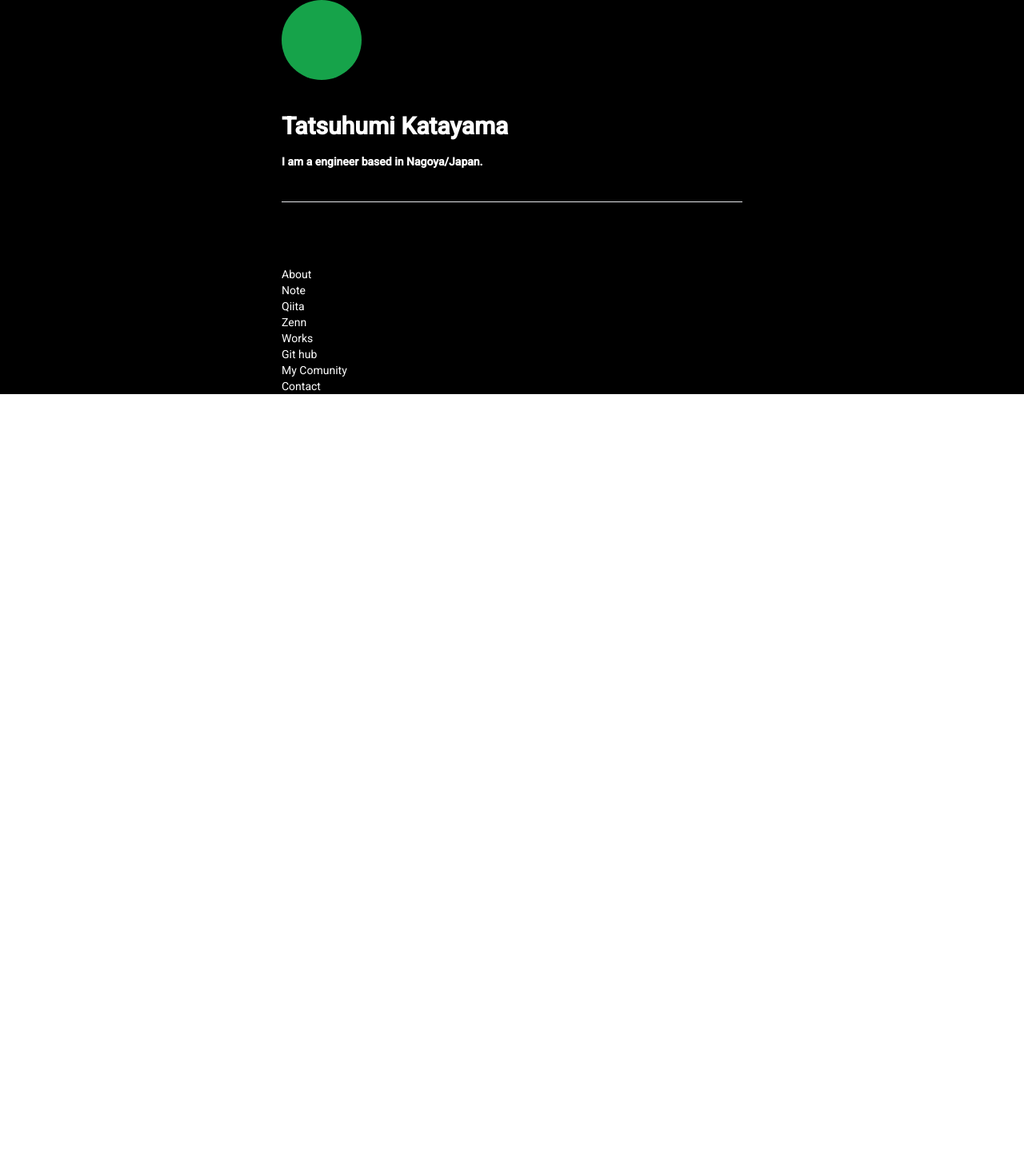
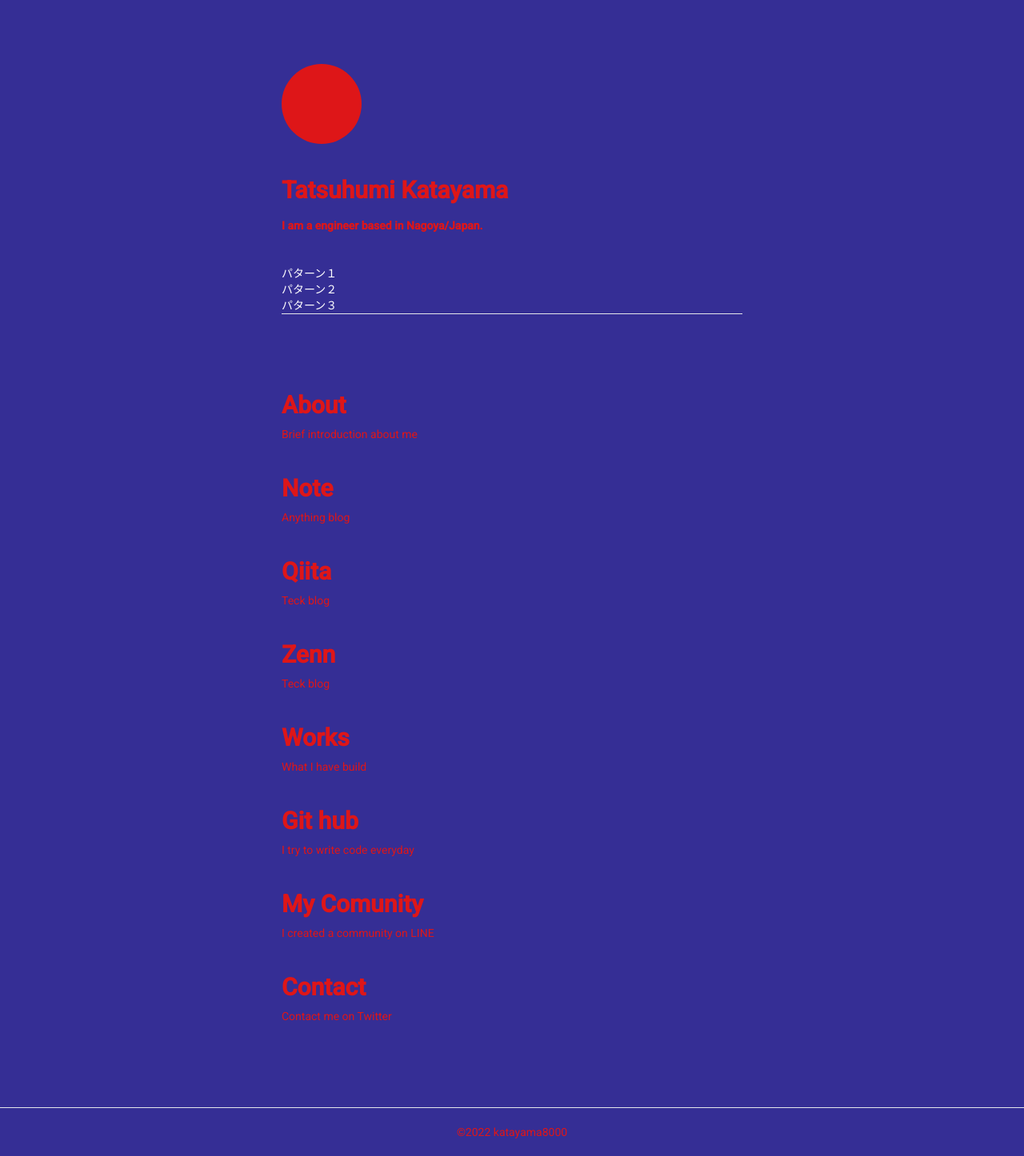
Before and after one commit to katayama8000/my-site-colorful, an Angular app: page / in a window 1280 px wide. Shown: the whole page at 80% size. Before the commit the page ends 800 px from the top, so only its background shows below. Built offline with nearby package versions, Linux system fonts and the light colour scheme.

Commit message:
🚧 クリックすると白くなる

```diff
--- a/src/app/app.component.html
+++ b/src/app/app.component.html
@@ -1,22 +1,28 @@
 <header></header>
-<main class="bg-black">
+<main class="{{ bgColor }} px-4 py-14 sm:p-20">
   <div class="max-w-xl m-auto text-white">
     <div class="pb-10">
-      <div class="h-[100px] w-[100px] rounded-full bg-green-600"></div>
-      <div class="pt-10 text-3xl font-bold text-white">Tatsuhumi Katayama</div>
-      <div class="pt-4 font-bold">I am a engineer based in Nagoya/Japan.</div>
+      <div class="h-[100px] w-[100px] rounded-full {{ circleColor }}"></div>
+      <div class="pt-10 text-3xl font-bold {{ color }}">Tatsuhumi Katayama</div>
+      <div class="pt-4 font-bold {{ color }}">
+        I am a engineer based in Nagoya/Japan.
+      </div>
     </div>
+    <div (click)="handleChangeColor('#004B27', '#3AC24E')">パターン１</div>
+    <div>パターン２</div>
+    <div>パターン３</div>
     <hr class="py-10" />
-    <ul>
-      <li>About</li>
-      <li>Note</li>
-      <li>Qiita</li>
-      <li>Zenn</li>
-      <li>Works</li>
-      <li>Git hub</li>
-      <li>My Comunity</li>
-      <li>Contact</li>
+    <ul *ngFor="let title of titles">
+      <app-title
+        [title]="title.title"
+        [description]="title.description"
+        [url]="title.url"
+        [color]="color"
+      ></app-title>
     </ul>
   </div>
 </main>
-<footer></footer>
+<footer class="{{ bgColor }}">
+  <hr />
+  <div class="p-5 text-center {{ color }}">&copy;2022 katayama8000</div>
+</footer>
--- a/src/app/app.component.ts
+++ b/src/app/app.component.ts
@@ -3,8 +3,59 @@ import { Component } from '@angular/core';
 @Component({
   selector: 'app-root',
   templateUrl: './app.component.html',
-  styleUrls: ['./app.component.css']
 })
 export class AppComponent {
-  title = 'material-angular';
+  color: string = `text-[#DE1618]`;
+  circleColor: string = `bg-[#DE1618]`;
+  bgColor: string = `bg-[#352E95]`;
+
+  constructor() {}
+
+  protected titles: {
+    title: string;
+    description: string;
+    url?: string;
+    color?: string;
+  }[] = [
+    { title: 'About', description: 'Brief introduction about me' },
+    {
+      title: 'Note',
+      description: 'Anything blog',
+      url: 'https://note.com/with_wife',
+    },
+    {
+      title: 'Qiita',
+      description: 'Teck blog',
+      url: 'https://qiita.com/t_109609akg',
+    },
+    {
+      title: 'Zenn',
+      description: 'Teck blog',
+      url: 'https://zenn.dev/tattu',
+    },
+    { title: 'Works', description: 'What I have build' },
+    {
+      title: 'Git hub',
+      description: 'I try to write code everyday',
+      url: 'https://github.com/katayama8000',
+    },
+    {
+      title: 'My Comunity',
+      description: 'I created a community on LINE',
+      url: 'https://line.me/ti/g2/qe5B4jkfc1Uf1IxhB1DsgSD6-ez5aSAlGEEpTg?utm_source=invitation&utm_medium=link_copy&utm_campaign=default',
+    },
+    {
+      title: 'Contact',
+      description: 'Contact me on Twitter',
+      url: 'https://twitter.com/IT_gorilla_',
+    },
+  ];
+
+  handleChangeColor(color: string, bgColor: string): void {
+    console.log(this.color, this.circleColor, this.bgColor);
+    this.color = `text-[${color}]`;
+    this.circleColor = `bg-[${color}]`;
+    this.bgColor = `bg-[${bgColor}]`;
+    console.log(this.color, this.circleColor, this.bgColor);
+  }
 }
--- a/src/app/app.module.ts
+++ b/src/app/app.module.ts
@@ -5,10 +5,11 @@ import { MaterialModule } from './material/material.module';
 import { AppRoutingModule } from './app-routing.module';
 import { AppComponent } from './app.component';
 import { BrowserAnimationsModule } from '@angular/platform-browser/animations';
+import { TitleComponent } from './title/title.component';
 
 
 @NgModule({
-  declarations: [AppComponent],
+  declarations: [AppComponent, TitleComponent],
   imports: [
     BrowserModule,
     AppRoutingModule,
--- /dev/null
+++ b/src/app/title/title.component.html
@@ -0,0 +1,11 @@
+<div>
+  <div class="py-4">
+    <span
+      class="cursor-pointer text-3xl font-bold {{ color }} hover:underline"
+      (click)="handleWindowOpen()"
+    >
+      {{ title }}
+    </span>
+    <div class="py-2 {{ color }}">{{ description }}</div>
+  </div>
+</div>
--- /dev/null
+++ b/src/app/title/title.component.ts
@@ -0,0 +1,24 @@
+import { Component, Input, OnInit } from '@angular/core';
+
+@Component({
+  selector: 'app-title',
+  templateUrl: './title.component.html',
+})
+export class TitleComponent implements OnInit {
+  @Input() title!: string;
+  @Input() description!: string;
+  @Input() url?: string;
+  @Input() color?: string;
+
+  constructor() {}
+
+  ngOnInit(): void {}
+
+  protected handleWindowOpen(): void {
+    if (this.url) {
+      window.open(this.url);
+    } else {
+      //alert('URLが設定されていません');
+    }
+  }
+}
```
Also changed, not shown: src/app/app.component.css (deleted), 2 other files (tests, documents, lock files or other folders).
